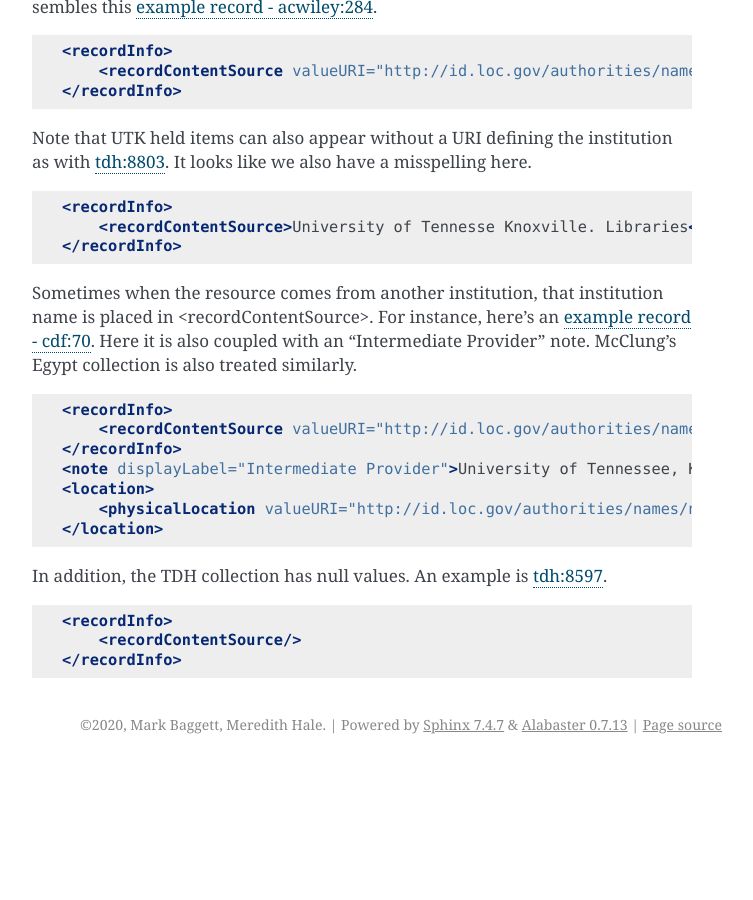
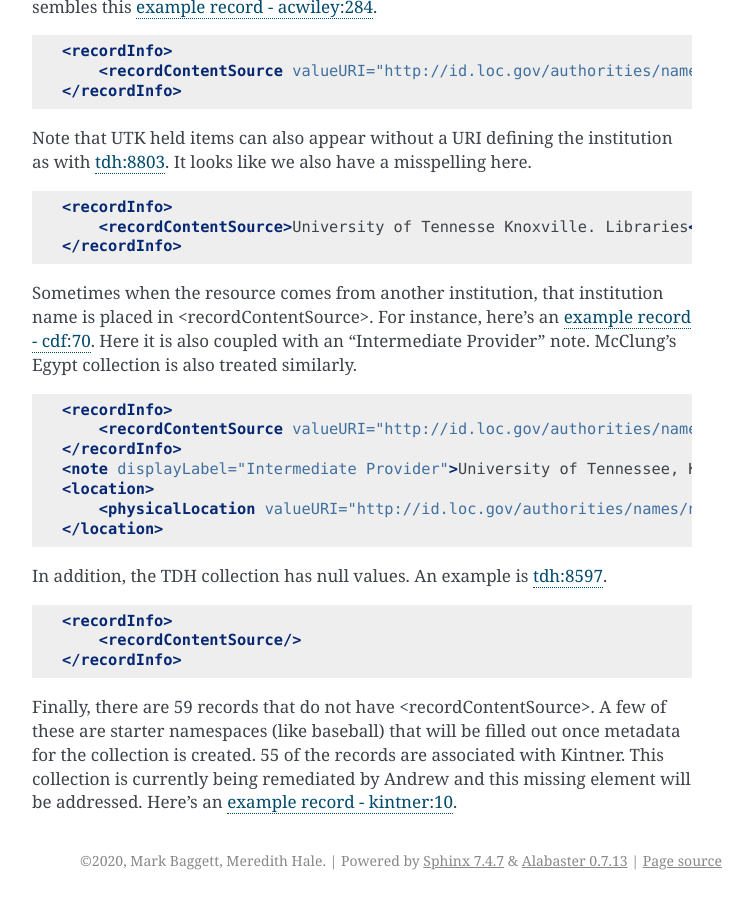
Before and after one commit to UTKcataloging/mods_to_rdf, a Sphinx documentation site: the page built from docs/source/top_level_elements/recordInfo.rst, in a window 1280 px wide and 900 px high, scrolled down 3409 px. Shown: the whole window, without its empty margins (388-1141 px from the left). Built offline with Sphinx 7.4.7, drawn with Linux system fonts in a browser that asks for light colours; formulas are drawn with MathJax 3; before the commit the page ends 4173 px from its top, so only the background shows below that.

Commit message:
Add information about records missing recordContentSource.

```diff
--- a/docs/source/top_level_elements/recordInfo.rst
+++ b/docs/source/top_level_elements/recordInfo.rst
@@ -179,3 +179,7 @@ In addition, the TDH collection has null values. An example is `tdh:8597 <https:
     <recordInfo>
         <recordContentSource/>
     </recordInfo>
+
+Finally, there are 59 records that do not have <recordContentSource>. A few of these are starter namespaces (like baseball) that
+will be filled out once metadata for the collection is created. 55 of the records are associated with Kintner. This collection
+is currently being remediated by Andrew and this missing element will be addressed. Here's an `example record - kintner:10 <https://digital.lib.utk.edu/collections/islandora/object/kintner%3A10/datastream/MODS/view>`_.
```
